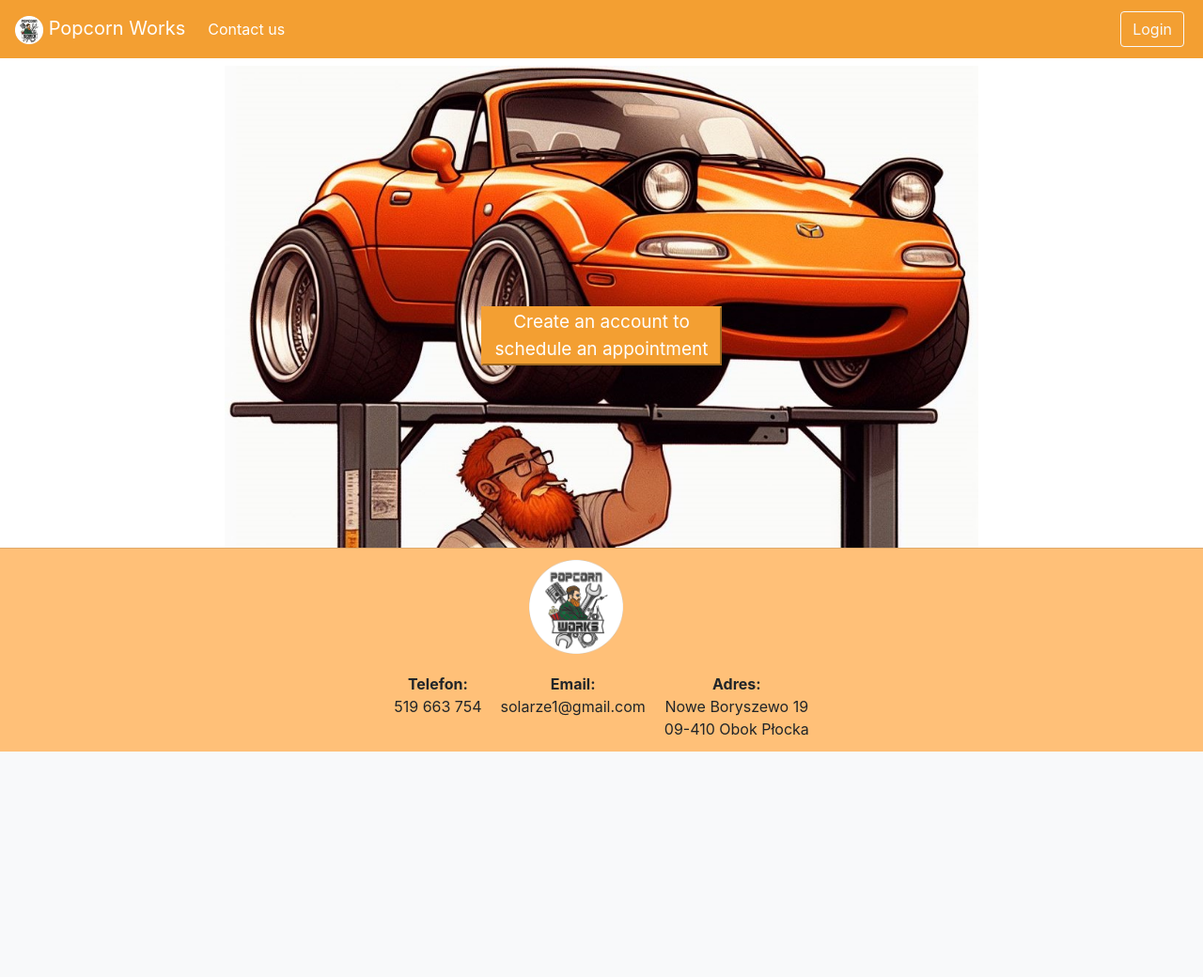
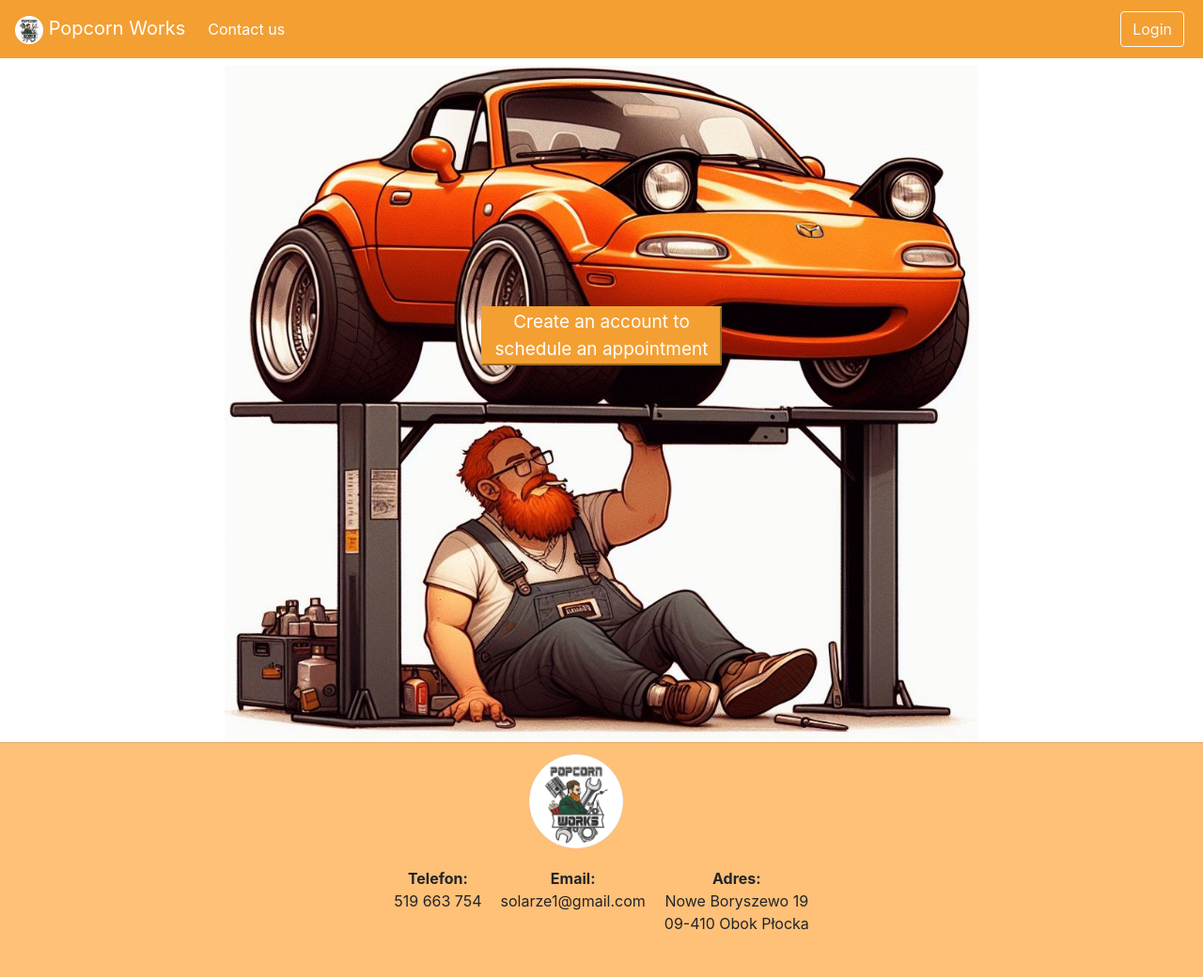
Before and after one commit to PatrykDu/popcorn-works-fastapi-fullstack-app, a FastAPI app: page / in a window 1280 px wide. Shown: the whole page at 94% size. Before the commit the page ends 800 px from the top, so only its background shows below. Run offline with FastAPI, Linux system fonts and the light colour scheme; some libraries are stand-ins or nearby versions.

Commit message:
edited footer to stay after body

```diff
--- a/static/popcorn/css/base.css
+++ b/static/popcorn/css/base.css
@@ -1,18 +1,37 @@
-
 body {
+  position: relative;
   background: #fafafa;
   color: #33333a;
   padding-top: 70px;
 }
 
-h1, h2, h3, h4, h5, h6 {
+h1,
+h2,
+h3,
+h4,
+h5,
+h6 {
   color: #323232;
 }
 
 .main-color {
-  background-color: #f39f32 ;
+  background-color: #f39f32;
 }
 
 .strike-through-td {
-    text-decoration: line-through;
+  text-decoration: line-through;
 }
+
+footer {
+  position: absolute;
+  bottom: 0;
+  width: 100%;
+  height: 250px;
+}
+
+body::after {
+  content: '';
+  display: block;
+  height: 250px;
+  /* Set same as footer's height */
+}
--- a/templates/footer.html
+++ b/templates/footer.html
@@ -1,4 +1,4 @@
-<footer class="footer card-footer fixed-bottom" style="background-color: #ffc078">
+<footer class="card-footer" style="background-color: #ffc078">
 
     <div style="display: flex; justify-content: center; margin-right: 55px;">
         <img src="{{ url_for('static', path='/popcorn/photos/popcorn_logo.png') }}" alt="Logo" style="width: 100px;">
```
